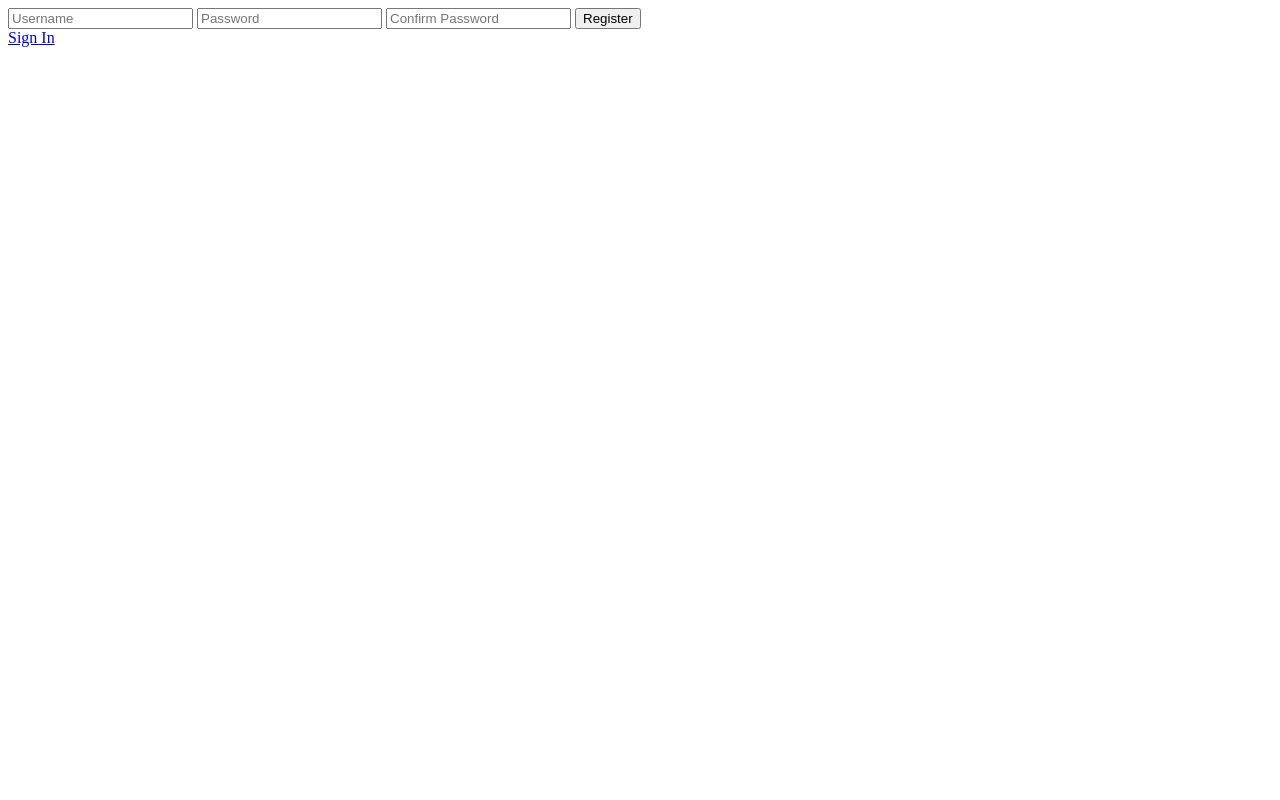
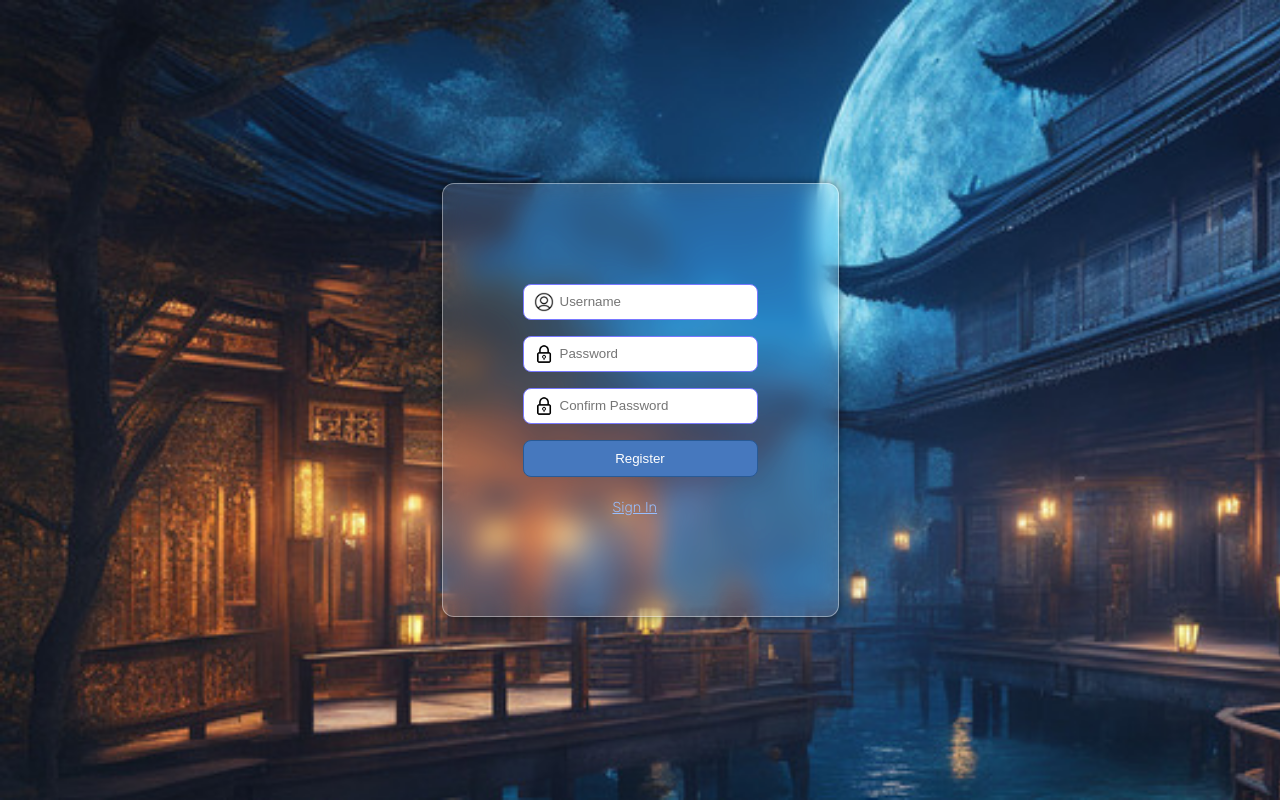
Before and after one commit to Sage1134/CareerMatch, a plain HTML site: page register/register.html in a window 1280 px wide. Drawn offline with Linux system fonts and the light colour scheme.

Commit message:
updated styling

```diff
--- a/register/registerStylesheet.css
+++ b/register/registerStylesheet.css
@@ -0,0 +1,101 @@
+@import url('https://fonts.googleapis.com/css2?family=Rubik:wght@300&display=swap');
+
+body {
+    background-image: url("../images/outsideBackground.jpg");
+    background-repeat: no-repeat;
+    background-attachment: fixed;
+    background-size: cover;
+    font-family: 'Rubik', sans-serif;
+    background-color: rgb(0, 0, 0);
+    margin: 0;
+    display: flex;
+    align-items: center;
+    justify-content: center;
+    height: 100vh;
+}
+
+.container {
+    backdrop-filter: blur(12px) saturate(150%);
+    background-color: rgba(255, 255, 255, 0.15);
+    border-radius: 12px;
+    border: 1px solid rgba(255, 255, 255, 0.4);
+    padding: 80px;
+    padding-bottom: 100px;
+    padding-top: 100px;
+    box-shadow: 0 0 10px rgba(0, 0, 0, 0.5);
+    transition: box-shadow 1s;
+}
+
+.container:hover {
+    box-shadow: 0 0 30px black;
+}
+
+form {
+    display: flex;
+    flex-direction: column;
+}
+
+input {
+    padding-left: 36px;
+    padding-right: 20px;
+    height: 32px;
+    margin-bottom: 16px;
+    border-radius: 8px;
+    border-width: 1px;
+    border-style: solid;
+    border-color: rgb(120, 120, 255);
+}
+
+#username {
+    background-image: url("../images/usernameIcon.png");
+    background-size: 20px;
+    background-repeat: no-repeat;
+    background-position: 10px;
+}
+
+#password {
+    background-image: url("../images/passwordIcon.png");
+    background-size: 20px;
+    background-repeat: no-repeat;
+    background-position: 10px;
+}
+
+#confirm {
+    background-image: url("../images/passwordIcon.png");
+    background-size: 20px;
+    background-repeat: no-repeat;
+    background-position: 10px;
+}
+
+button {
+    background-color: rgb(70, 120, 190);
+    border-color: rgb(40, 90, 150);
+    color: #fff;
+    padding: 10px;
+    border-style: solid;
+    border-width: 1px;
+    border-radius: 8px;
+    cursor: pointer;
+    transition: opacity 0.2s;
+    margin-bottom: 20px;
+}
+
+button:hover {
+    opacity: 0.8;
+}
+
+button:active {
+    opacity: 0.6;
+}
+
+a {
+    font-size: 90%;
+    color: rgb(150, 190, 255);
+    text-decoration: none;
+    margin: 90px;
+    text-decoration: underline;
+}
+
+a:hover {
+    color: rgb(220, 240, 255);
+}
--- a/signIn/signInStylesheet.css
+++ b/signIn/signInStylesheet.css
@@ -0,0 +1,94 @@
+@import url('https://fonts.googleapis.com/css2?family=Rubik:wght@300&display=swap');
+
+body {
+    background-image: url("../images/outsideBackground.jpg");
+    background-repeat: no-repeat;
+    background-attachment: fixed;
+    background-size: cover;
+    font-family: 'Rubik', sans-serif;
+    background-color: rgb(0, 0, 0);
+    margin: 0;
+    display: flex;
+    align-items: center;
+    justify-content: center;
+    height: 100vh;
+}
+
+.container {
+    backdrop-filter: blur(12px) saturate(150%);
+    background-color: rgba(255, 255, 255, 0.15);
+    border-radius: 12px;
+    border: 1px solid rgba(255, 255, 255, 0.4);
+    padding: 80px;
+    padding-bottom: 100px;
+    padding-top: 100px;
+    box-shadow: 0 0 10px rgba(0, 0, 0, 0.5);
+    transition: box-shadow 1s;
+}
+
+.container:hover {
+    box-shadow: 0 0 30px black;
+}
+
+form {
+    display: flex;
+    flex-direction: column;
+}
+
+input {
+    padding-left: 36px;
+    padding-right: 20px;
+    height: 32px;
+    margin-bottom: 16px;
+    border-radius: 8px;
+    border-width: 1px;
+    border-style: solid;
+    border-color: rgb(120, 120, 255);
+}
+
+#username {
+    background-image: url("../images/usernameIcon.png");
+    background-size: 20px;
+    background-repeat: no-repeat;
+    background-position: 10px;
+}
+
+#password {
+    background-image: url("../images/passwordIcon.png");
+    background-size: 20px;
+    background-repeat: no-repeat;
+    background-position: 10px;
+}
+
+button {
+    background-color: rgb(70, 120, 190);
+    border-color: rgb(40, 90, 150);
+    color: #fff;
+    padding: 10px;
+    border-style: solid;
+    border-width: 1px;
+    border-radius: 8px;
+    cursor: pointer;
+    transition: opacity 0.2s;
+    margin-bottom: 20px;
+}
+
+button:hover {
+    opacity: 0.8;
+}
+
+button:active {
+    opacity: 0.6;
+}
+
+a {
+    font-size: 90%;
+    color: rgb(150, 190, 255);
+    text-decoration: none;
+    margin: 85px;
+    text-decoration: underline;
+}
+
+a:hover {
+    color: rgb(220, 240, 255);
+}
```
Also changed, not shown: signIn/signIn.html (+3 -3 lines), images/outsideBackground.jpg (added), images/outsidePassword.jpg (added), images/passwordIcon.png (added), images/usernameIcon.png (added).
